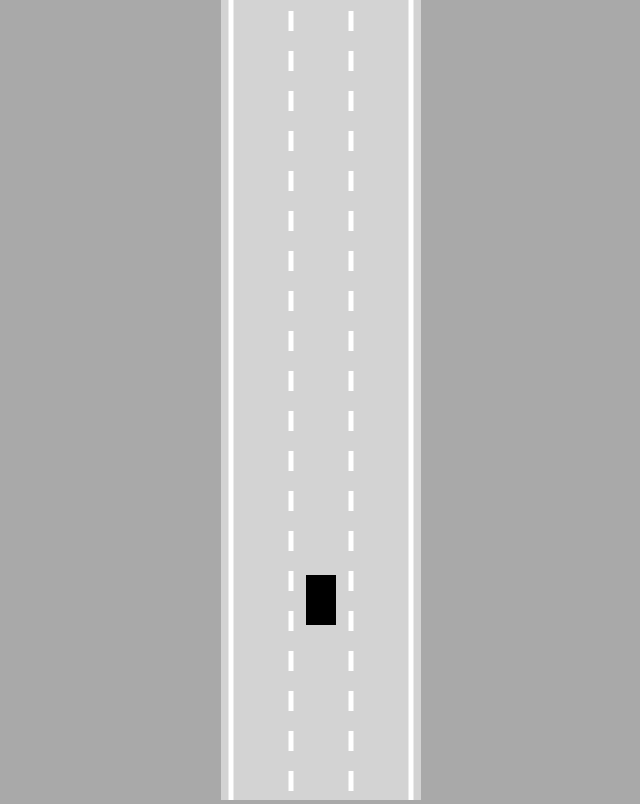
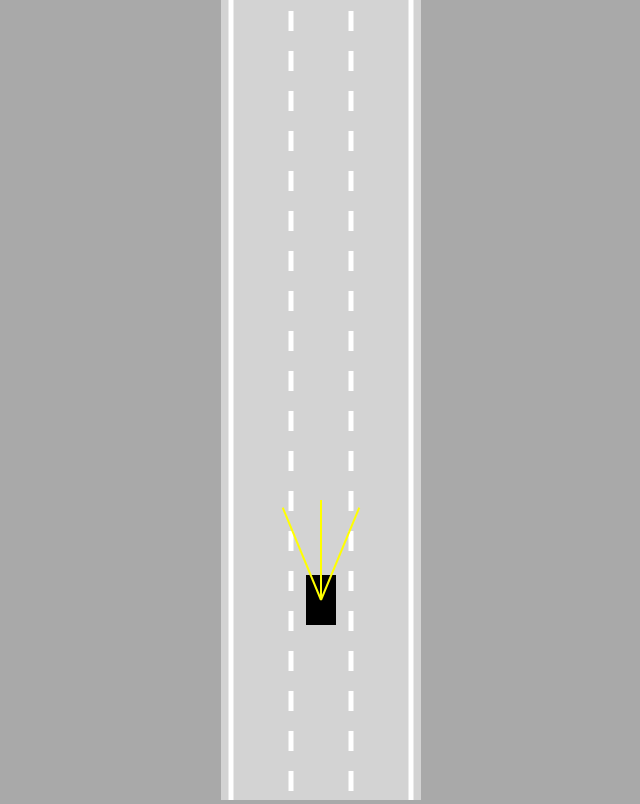
Before and after one commit to shashankbhosagi/selfdriving-car-simulation, a plain HTML site: page index.html in a window 1280 px wide. Shown: the whole page, without its empty margins (319-959 px from the left). Drawn offline with Linux system fonts and the light colour scheme.

Commit message:
Add sensors to car

```diff
--- a/car.js
+++ b/car.js
@@ -11,11 +11,13 @@ class Car {
     this.friciton = 0.05;
     this.angle = 0;
 
+    this.sensor = new Sensor(this);
     this.controls = new Controls();
   }
 
   update() {
     this.#move();
+    this.sensor.update();
   }
 
   #move() {
@@ -64,5 +66,7 @@ class Car {
     ctx.rect(-this.width / 2, -this.height / 2, this.width, this.height);
     ctx.fill();
     ctx.restore();
+
+    this.sensor.draw(ctx);
   }
 }
--- a/index.html
+++ b/index.html
@@ -5,6 +5,7 @@
 </head>
 <body>
   <canvas id="myCanvas"></canvas>
+  <script src="./sensor.js"></script>
   <script src="./utils.js"></script>
   <script src="./road.js"></script>
   <script src="./car.js"></script>
--- /dev/null
+++ b/sensor.js
@@ -0,0 +1,39 @@
+class Sensor {
+  constructor(car) {
+    this.car = car;
+    this.rayCount = 3;
+    this.rayLength = 100;
+    this.raySpread = Math.PI / 4;
+
+    this.rays = [];
+  }
+
+  update() {
+    this.rays = [];
+    for (let i = 0; i < this.rayCount; i++) {
+      const rayAngle = lerp(
+        this.raySpread / 2,
+        -this.raySpread / 2,
+        i / (this.rayCount - 1)
+      );
+
+      const start = { x: this.car.x, y: this.car.y };
+      const end = {
+        x: this.car.x - Math.sin(rayAngle) * this.rayLength,
+        y: this.car.y - Math.cos(rayAngle) * this.rayLength,
+      };
+
+      this.rays.push([start, end]);
+    }
+  }
+  draw(ctx) {
+    for (let i = 0; i < this.rayCount; i++) {
+      ctx.beginPath();
+      ctx.lineWidth = 2;
+      ctx.strokeStyle = "yellow";
+      ctx.moveTo(this.rays[i][0].x, this.rays[i][0].y);
+      ctx.lineTo(this.rays[i][1].x, this.rays[i][1].y);
+      ctx.stroke();
+    }
+  }
+}
```
